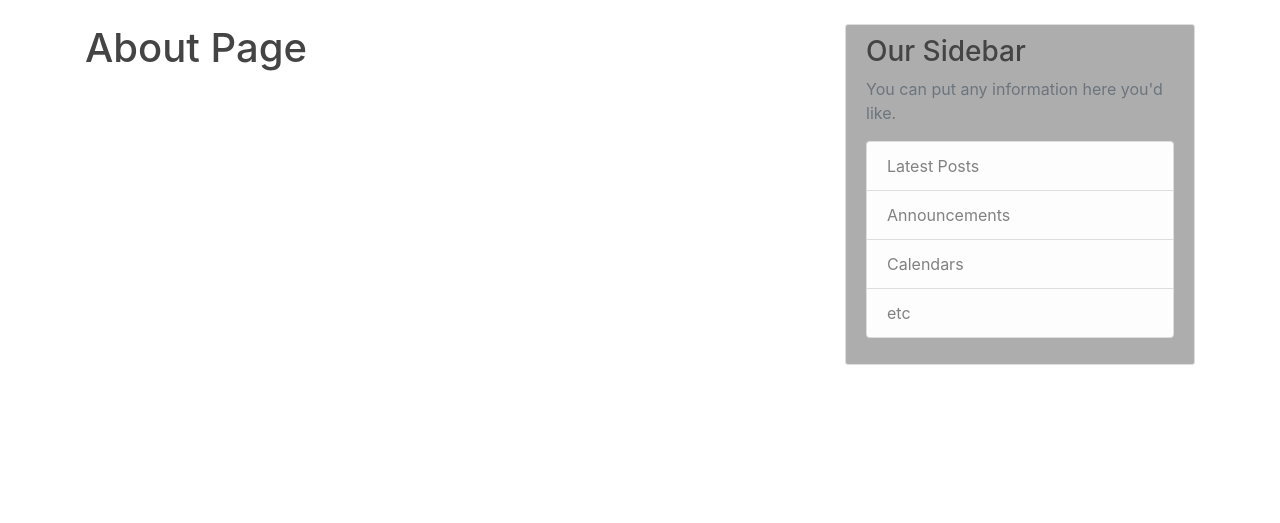
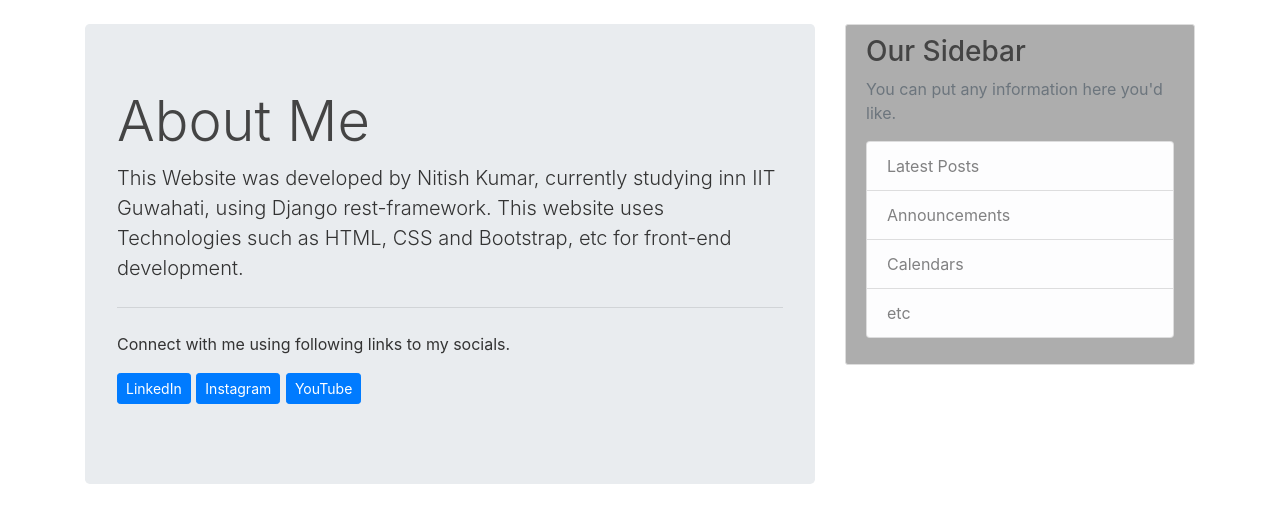
Before and after one commit to nitish623/django_project_blog, a Django app: template blog/templates/blog/about.html in a window 1280 px wide. Shown: the part 56-579 px from the top of the page. Run offline with Django 3.2, Linux system fonts and the light colour scheme; the template is opened without the code that fills it, so the values that code supplies are empty; some libraries are stand-ins or nearby versions.

Commit message:
about me updated

```diff
--- a/blog/templates/blog/about.html
+++ b/blog/templates/blog/about.html
@@ -1,4 +1,15 @@
 {% extends "blog/base.html" %}
 {% block content %}
-    <h1>About Page</h1>
+    <div class="jumbotron">
+        <h1 class="display-4">About Me</h1>
+        <p class="lead">This Website was developed by Nitish Kumar, currently studying inn IIT Guwahati, using Django rest-framework. This website uses Technologies such as HTML, CSS and Bootstrap, etc for front-end development.</p>
+        <hr class="my-4">
+        <p>Connect with me using following links to my socials.</p>
+        <p class="lead">
+          <a class="btn btn-primary btn-sm" href="https://www.linkedin.com/in/nitish-kumar-5a260b1a0/" role="button">LinkedIn</a>
+          <a class="btn btn-primary btn-sm" href="https://www.instagram.com/nakaarmusic/" role="button">Instagram</a>
+          <a class="btn btn-primary btn-sm" href="https://www.youtube.com/channel/UC_3c_gSTpXuI_kY7zPAxlUw" role="button">YouTube</a>
+        </p>
+    </div>
+
 {% endblock content %}
```
